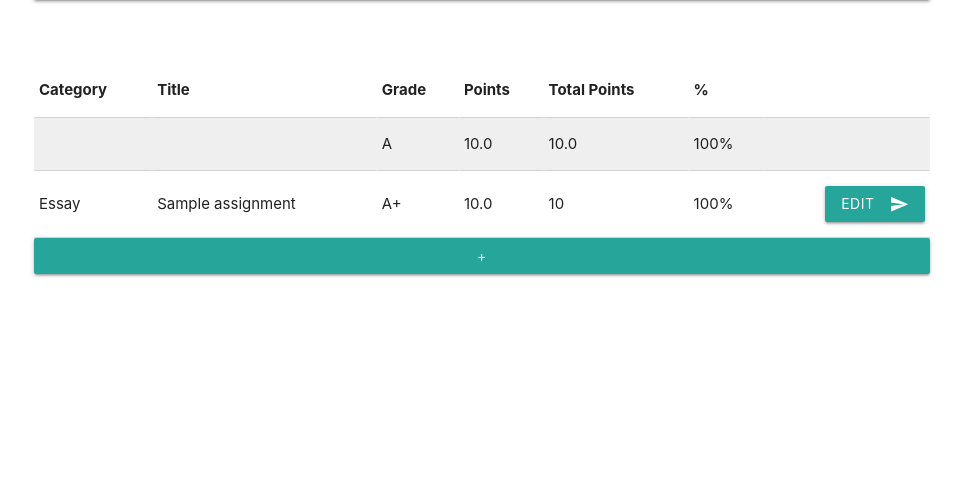
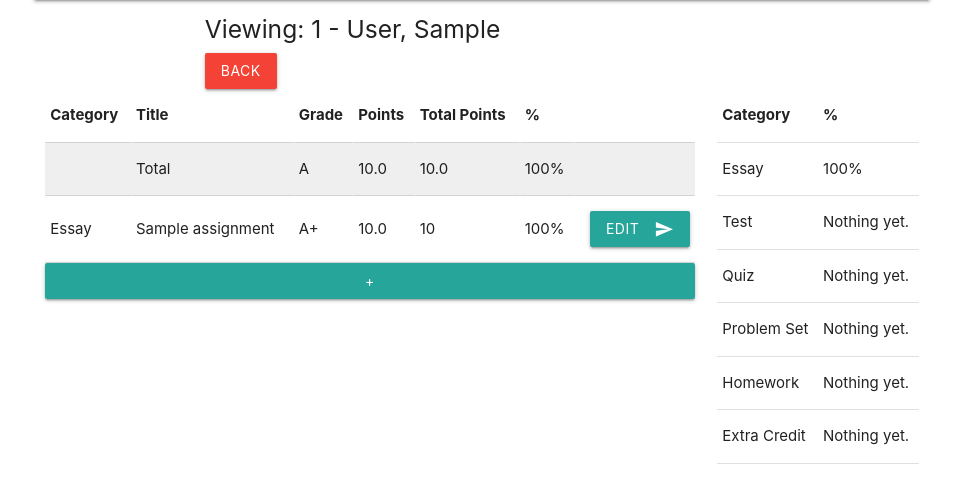
Before and after one commit to cnguy/Django-Gradebook, a Django app: page /staff/1/students/1/ in a window 1280 px wide. Shown: the part 64-567 px from the top of the page, without its empty margins (158-1121 px from the left). Run offline with Django 3.2, Linux system fonts and the light colour scheme; tables that the repository leaves empty hold one stand-in row (values such as "Sample post"); some libraries are stand-ins or nearby versions.

Commit message:
added a simple category percentage summary to the grade_list view

```diff
--- a/mysite/gradebook/admin.py
+++ b/mysite/gradebook/admin.py
@@ -1,6 +1,6 @@
 from django.contrib import admin
-from .models import Assignment, Course, Enrollment, Grade, Section, Student, Teacher
+from .models import Announcement, Assignment, Course, Enrollment, Grade, Section, Student, Teacher
 
 # Register your models here.
-myModels = [Assignment, Course, Enrollment, Grade, Section, Student, Teacher]
+myModels = [Announcement, Assignment, Course, Enrollment, Grade, Section, Student, Teacher]
 admin.site.register(myModels)
--- a/mysite/gradebook/models.py
+++ b/mysite/gradebook/models.py
@@ -4,7 +4,7 @@
 
 # Create your models here.
 class Course(models.Model):
-    title = models.CharField(max_length=200)
+    title = models.CharField(max_length=50)
     description = models.CharField(max_length=200)
 
     SUBJECTS = {
@@ -12,7 +12,7 @@
         ('math', "MATH")
     }
 
-    subject = models.CharField(choices=SUBJECTS, max_length=200)
+    subject = models.CharField(choices=SUBJECTS, max_length=20)
 
     def __str__(self):
         return self.title + ": " + self.description
@@ -33,6 +33,7 @@
 class Section(models.Model):
     teacher = models.ForeignKey(Teacher)
     course = models.ForeignKey(Course)
+
     section_id = models.IntegerField()
     description = models.CharField(max_length=200)
 
@@ -48,8 +49,9 @@
 
 
 class Assignment(models.Model):
-    title = models.CharField(max_length=200)
     section = models.ForeignKey(Section)
+
+    title = models.CharField(max_length=100)
     description = models.CharField(max_length=200)
     date_time_created = models.DateTimeField(default=timezone.now)
     date_time_due = models.DateTimeField(blank=True, null=True)
@@ -64,7 +66,7 @@
         ('ec', "Extra Credit")
     }
 
-    category = models.CharField(choices=CATEGORIES, max_length=200)
+    category = models.CharField(choices=CATEGORIES, max_length=20)
 
     def __str__(self):
         return "[" + self.get_assignment_category() + "] " + str(self.title) + ": " + str(self.description)
@@ -84,7 +86,6 @@
 class Grade(models.Model):
     enrollment = models.ForeignKey(Enrollment)
     assignment = models.ForeignKey(Assignment)
-    points = models.FloatField()
 
     ASSIGNMENT_GRADES = (
         ('a+', "A+"), ('a', "A"), ('a-', "A-"),
@@ -94,6 +95,7 @@
         ('f', "F")
     )
 
+    points = models.FloatField()
     grade = models.CharField(choices=ASSIGNMENT_GRADES, max_length=3, default="A+")
 
     def __str__(self):
@@ -106,3 +108,10 @@
 
     def get_grade(self):
         return dict(self.ASSIGNMENT_GRADES).get(str(self.grade))
+
+
+class Announcement(models.Model):
+    section = models.ForeignKey(Section)
+    title = models.CharField(max_length=50)
+    details = models.TextField(max_length=200)
+    date_time_created = models.DateTimeField(default=timezone.now)
--- a/mysite/gradebook/templates/generic_view.html
+++ b/mysite/gradebook/templates/generic_view.html
@@ -2,7 +2,7 @@
 <html lang="en">
 <head>
   <meta charset="UTF-8">
-  <title>Your Courses</title>
+  <title>Gradebook</title>
   {% load staticfiles %}
 
   <!--Import Google Icon Font-->
--- a/mysite/gradebook/templates/gradebook/grade_list.html
+++ b/mysite/gradebook/templates/gradebook/grade_list.html
@@ -2,6 +2,13 @@
 
 {% block content %}
 
+<h5>Viewing: {{ enrollment.student }}</h5>
+<a href="{% url 'section' current_section_pk %}">
+  <button class="btn waves-effect waves-light red" type="button">Back
+  </button>
+</a>
+<div class="row">
+  <div class="col s9">
     <table class="highlight responsive-table">
       <thead>
       <tr>
@@ -11,12 +18,13 @@
         <th data-field="points">Points</th>
         <th data-field="total_points">Total Points</th>
         <th data-field="percentage_grade">%</th>
+      </tr>
       </thead>
 
       <tbody>
       <tr bgcolor="#EFEFEF">
         <td></td>
-    <td></td>
+        <td>Total</td>
         <td>{{ letter_grade }}</td>
         <td>{{ sum_of_points }}</td>
         <td>{{ total_points }}</td>
@@ -49,5 +57,29 @@
         +
       </button>
     </a>
+  </div>
+
+
+  <div class="col s3">
+    <table class="highlight responsive-table">
+      <thead>
+      <tr>
+        <th data-field="grade">Category</th>
+        <th data-field="percentage">%</th>
+      </tr>
+      </thead>
+
+      <tbody>
+      {% for a, b in categories %}
+      <tr>
+        <td>{{ a }}</td>
+        <td>{{ b }}</td>
+      </tr>
+      {% endfor %}
+
+      </tbody>
+    </table>
+  </div>
+</div>
 
 {% endblock %}
--- a/mysite/gradebook/views.py
+++ b/mysite/gradebook/views.py
@@ -4,7 +4,7 @@
 from django.views.generic import CreateView, DeleteView, ListView, TemplateView, UpdateView
 from django.contrib.auth import authenticate, login, logout
 from django.contrib.auth.models import User
-from .models import Assignment, Course, Enrollment, Grade, Section, Student, Teacher
+from .models import Announcement, Assignment, Course, Enrollment, Grade, Section, Student, Teacher
 
 
 class HomePageView(TemplateView):
@@ -25,8 +25,6 @@
                 return redirect('/secret/')
             return super(LoginPageView, self).dispatch(request, *args, {'invalid': True})
         else:
-
-            request.session.set_test_cookie()
             username = request.POST.get('username')
             password = request.POST.get('password')
 
@@ -128,13 +126,13 @@
     raise_exception = False
 
 
-class GenericForm(object):
+class SectionIDMixin(object):
     """
     This is for other Classes to inherit so that they can all have the section id needed
-    to link back to the previous section's page. I use this for the Create/Update forms.
+    to link back to the previous section's page. I use this for the Create/Update/List forms.
     """
     def get_context_data(self, **kwargs):
-        context = super(GenericForm, self).get_context_data(**kwargs)
+        context = super(SectionIDMixin, self).get_context_data(**kwargs)
         section_pk = self.kwargs.get('sec')
         context['current_section_pk'] = section_pk
         return context
@@ -173,7 +171,7 @@
                             kwargs={'sec': self.kwargs['sec']})
 
 
-class EnrollmentCreate(LoginRequiredMixin, EnrollmentViewMixin, GenericForm, CreateView):
+class EnrollmentCreate(LoginRequiredMixin, EnrollmentViewMixin, SectionIDMixin, CreateView):
     fields = ['section', 'student']
 
     def get_initial(self):
@@ -202,7 +200,7 @@
         return Assignment.objects.filter(section=section)
 
 
-class AssignmentCreate(LoginRequiredMixin, AssignmentViewMixin, GenericForm, CreateView):
+class AssignmentCreate(LoginRequiredMixin, AssignmentViewMixin, SectionIDMixin, CreateView):
     fields = ['section', 'title', 'description', 'category', 'points_possible', 'date_time_created', 'date_time_due']
 
     def get_initial(self):
@@ -212,7 +210,7 @@
         }
 
 
-class AssignmentUpdate(LoginRequiredMixin, AssignmentViewMixin, GenericForm, UpdateView):
+class AssignmentUpdate(LoginRequiredMixin, AssignmentViewMixin, SectionIDMixin, UpdateView):
     model = Assignment
     fields = ['section', 'title', 'description', 'category', 'points_possible', 'date_time_created', 'date_time_due']
 
@@ -223,7 +221,7 @@
         }
 
 
-class GradeList(ListView):
+class GradeList(SectionIDMixin, ListView):
     model = Grade
 
     def get_queryset(self):
@@ -232,20 +230,117 @@
 
     def get_context_data(self, **kwargs):
         context = super(GradeList, self).get_context_data(**kwargs)
+
         sum_of_points = 0
         total_points = 0.0
+
         enrollment = get_object_or_404(Enrollment, id=self.kwargs['pk'], section=self.kwargs['sec'])
+        context['enrollment'] = enrollment
+
         grades = Grade.objects.filter(enrollment=enrollment)
+
+        # Quick Summary of Data by Category
+        essay_total_points = 0
+        test_total_points = 0
+        quiz_total_points = 0
+        ps_total_points = 0
+        hwk_total_points = 0
+
+        essay_sum_of_points = 0.0
+        test_sum_of_points = 0.0
+        quiz_sum_of_points = 0.0
+        ps_sum_of_points = 0.0
+        hwk_sum_of_points = 0.0
+        ec_sum_of_points = 0.0
 
         for grade in grades:
             total_points += grade.assignment.points_possible
             sum_of_points += grade.points
 
+            # Get category-specific information.
+            if grade.assignment.category == 'essay':
+                essay_total_points += grade.assignment.points_possible
+                essay_sum_of_points += grade.points
+            elif grade.assignment.category == 'test':
+                test_total_points += grade.assignment.points_possible
+                test_sum_of_points += grade.points
+            elif grade.assignment.category == 'quiz':
+                quiz_total_points += grade.assignment.points_possible
+                quiz_sum_of_points += grade.points
+            elif grade.assignment.category == 'ps':
+                ps_total_points += grade.assignment.points_possible
+                ps_sum_of_points += grade.points
+            elif grade.assignment.category == 'hwk':
+                hwk_total_points += grade.assignment.points_possible
+                hwk_sum_of_points += grade.points
+            elif grade.assignment.category == 'ec':
+                ec_sum_of_points += grade.points
+
         context['total_grade_percentage'] = "{0:.0f}%".format(sum_of_points/total_points * 100)
         context['total_points'] = total_points
         context['sum_of_points'] = sum_of_points
         context['letter_grade'] = 'A'
+
+        # The code chunk below is the logic to display a summary
+        # of the grades filtered by categories.
+            # For example:
+            # Essay | 87%
+            # Test  | 50%
+            # and so on..
+        categories = ['Essay', 'Test', 'Quiz', 'Problem Set', 'Homework', 'Extra Credit']
+        nothing = "Nothing yet."
+        if essay_total_points == 0:
+            essay_info = (categories[0], nothing)
+        else:
+            essay_info = (
+                categories[0],
+                "{0:.0f}%".format(essay_sum_of_points / essay_total_points * 100)
+            )
+
+        if test_total_points == 0:
+            test_info = (categories[1], nothing)
+        else:
+            test_info = (
+                categories[1],
+                "{0:.0f}%".format(test_sum_of_points / test_total_points * 100)
+            )
+
+        if quiz_total_points == 0:
+            quiz_info = (categories[2], nothing)
+        else:
+            quiz_info = (
+                categories[2],
+                "{0:.0f}%".format(quiz_sum_of_points / quiz_total_points * 100)
+            )
+
+        if ps_total_points == 0:
+            ps_info = (categories[3], nothing)
+        else:
+            ps_info = (
+                categories[3],
+                "{0:.0f}%".format(ps_sum_of_points / ps_total_points * 100)
+            )
+
+        if hwk_total_points == 0:
+            hwk_info = (categories[4], nothing)
+        else:
+            hwk_info = (
+                categories[4],
+                "{0:.0f}%".format(hwk_sum_of_points / hwk_total_points * 100)
+            )
+
+        if ec_sum_of_points == 0:
+            ec_info = (categories[5], nothing)
+        else:
+            ec_info = (
+                categories[5],
+                ec_sum_of_points
+            )
+
+        context['categories'] = [essay_info, test_info, quiz_info, ps_info, hwk_info, ec_info]
+
         return context
+
 
 class SpecificSection(LoginRequiredMixin, TemplateView):
     """
@@ -258,6 +353,7 @@
         section = get_object_or_404(Section, teacher=teacher, pk=self.kwargs['sec'])
         context = super(SpecificSection, self).get_context_data(**kwargs)
         context['current_section'] = section
+        context['announcements'] = Announcement.objects.filter(section=section).order_by('date_time_created')
         context['assignments'] = Assignment.objects.filter(section=section).order_by('date_time_created')
         context['enrollments'] = Enrollment.objects.filter(section=section).order_by('student__user__last_name')
         return context
```
Also changed, not shown: mysite/gradebook/templates/gradebook/section.html (+16 -2 lines). Lines whose indentation alone changed are shown as unchanged.
